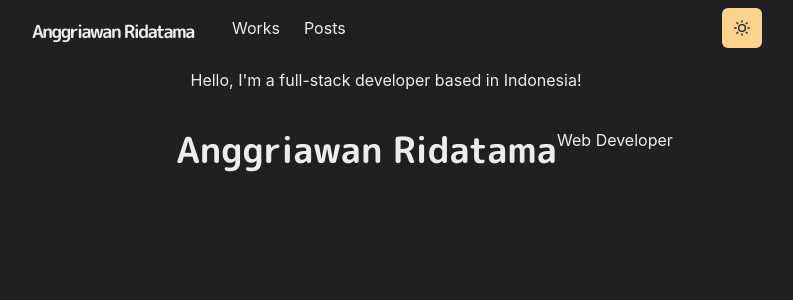
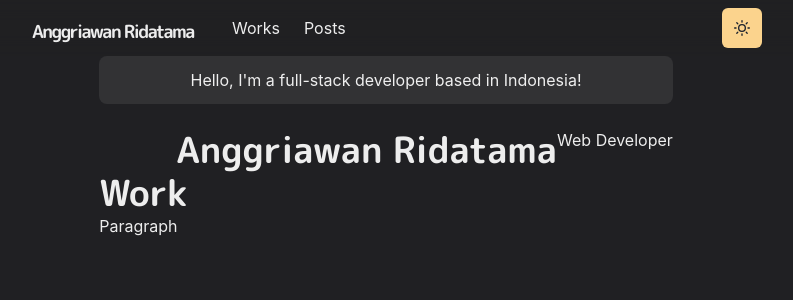
Before and after one commit to anggriawanmr/portfolio, a Next.js app: page / in a window 1280 px wide. Shown: the top 300 px of the page, without its empty margins (254-1047 px from the left). Built offline with nearby package versions, Linux system fonts and the light colour scheme.

Commit message:
Adding section.js component :sparkles:

```diff
--- /dev/null
+++ b/components/section.js
@@ -0,0 +1,21 @@
+import { motion } from 'framer-motion';
+import { chakra, shouldForwardProp } from '@chakra-ui/react';
+
+const StyledDiv = chakra(motion.div, {
+  shouldForwardProp: (prop) => {
+    return shouldForwardProp(prop) || prop === 'transition';
+  },
+});
+
+const Section = ({ children, delay = 0 }) => (
+  <StyledDiv
+    initial={{ y: 10, opacity: 0 }}
+    animate={{ y: 0, opacity: 1 }}
+    transition={{ duration: 0.8, delay }}
+    mb={6}
+  >
+    {children}
+  </StyledDiv>
+);
+
+export default Section;
--- a/next.config.js
+++ b/next.config.js
@@ -1,2 +1,7 @@
-export const reactStrictMode = true;
-export const swcMinify = true;
+/** @type {import('next').NextConfig} */
+const nextConfig = {
+  reactStrictMode: true,
+  swcMinify: true,
+};
+
+module.exports = nextConfig;
--- a/pages/index.js
+++ b/pages/index.js
@@ -1,11 +1,13 @@
 import { Container, Box, Heading, useColorModeValue } from '@chakra-ui/react';
+
+import Section from '../components/section';
 
 const Page = () => {
   return (
     <Container>
       <Box
         borderRadius="lg"
-        bg={useColorModeValue('')}
+        bg={useColorModeValue('whiteAlpha.500', 'whiteAlpha.200')}
         p={3}
         mb={6}
         align="center"
@@ -20,6 +22,12 @@ const Page = () => {
         </Heading>
         <p>Web Developer</p>
       </Box>
+      <Section delay={0.1}>
+        <Heading as="h3" variant="section-title">
+          Work
+        </Heading>
+        <p>Paragraph</p>
+      </Section>
     </Container>
   );
 };
```
